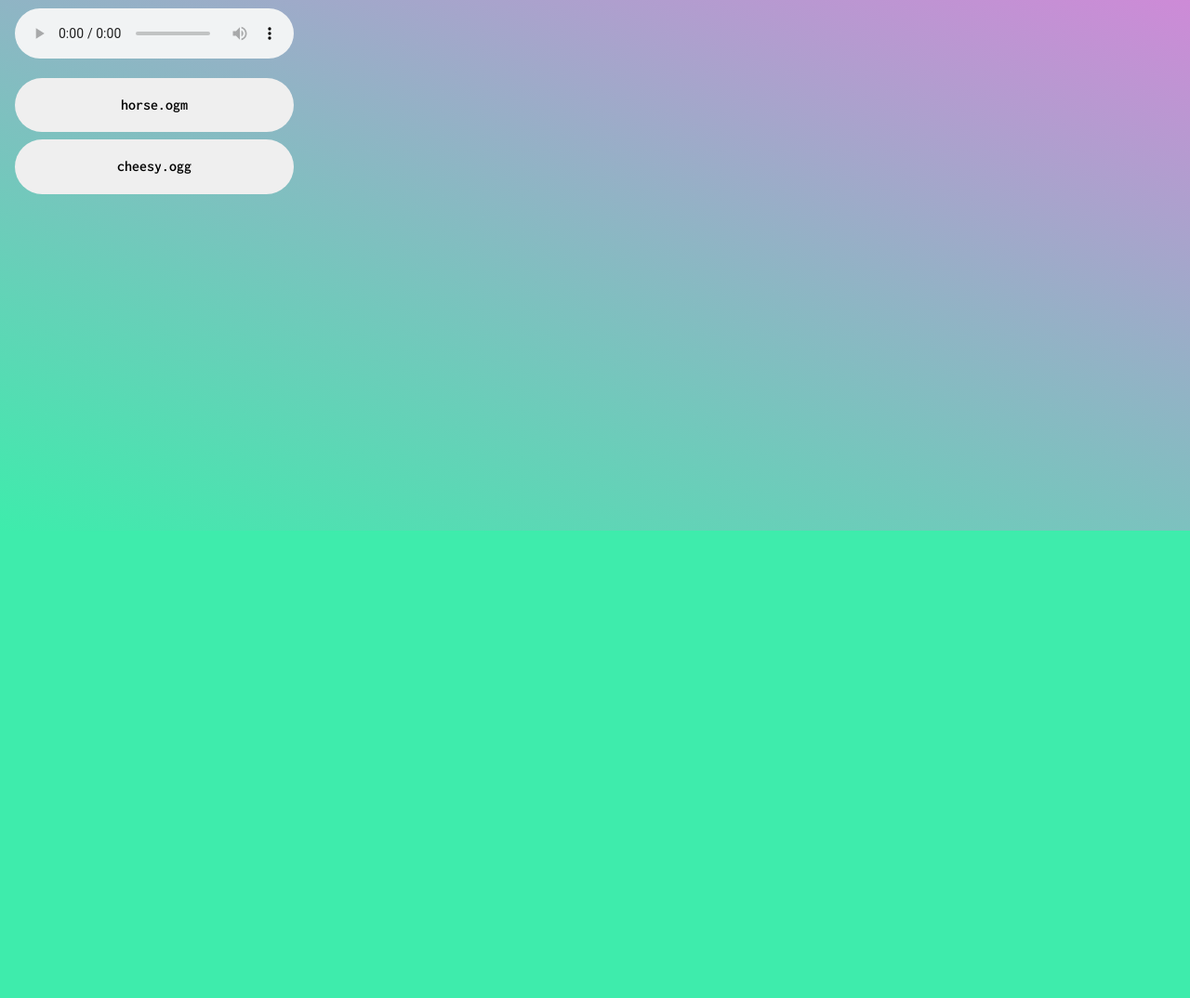
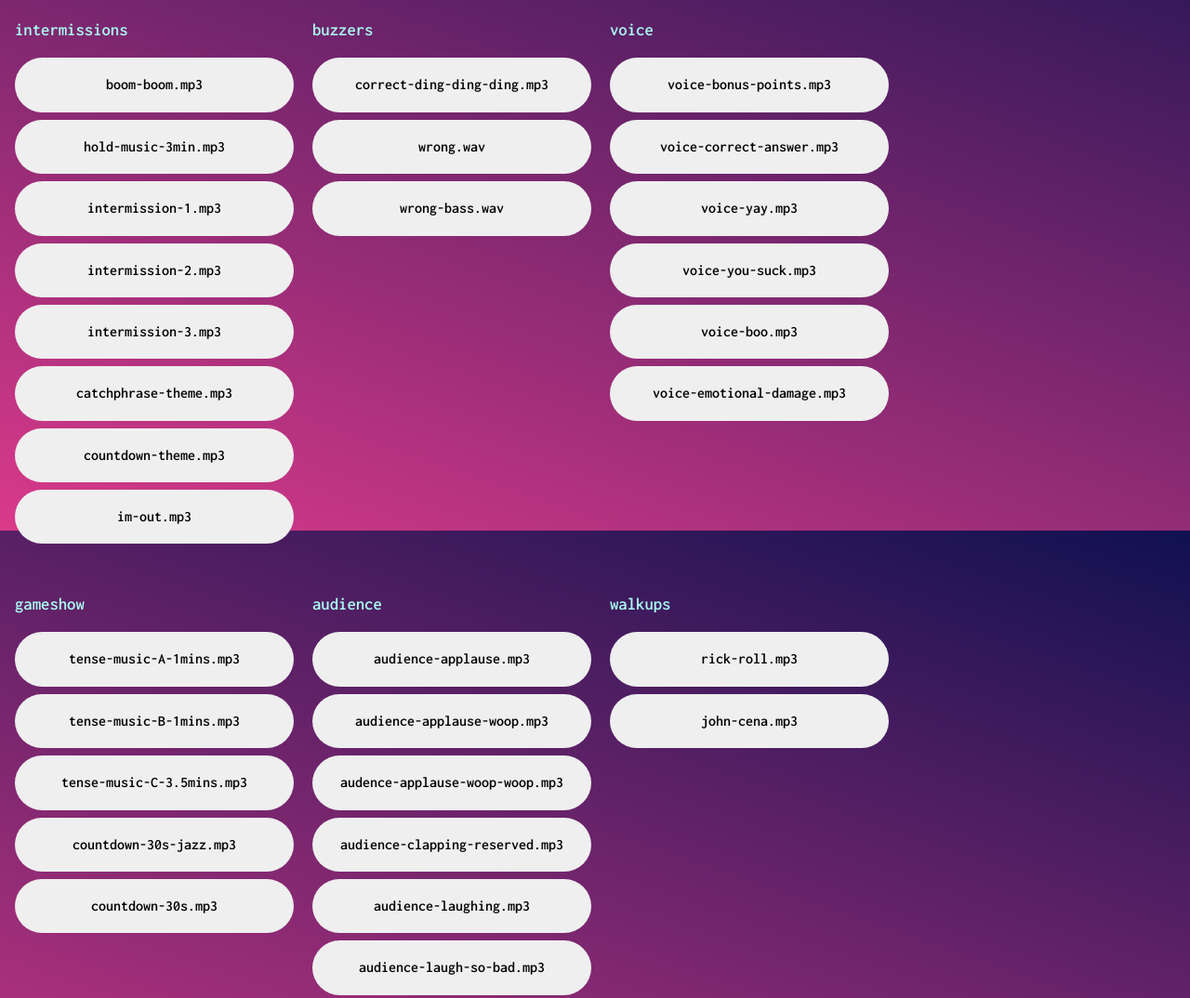
Before and after one commit to garethweaver/soundboard, a plain HTML site: page index.html in a window 1280 px wide. Shown: the part 229-1303 px from the top of the page at 93% size. Before the commit the page ends 800 px from the top, so only its background shows below. Drawn offline with nearby package versions, Linux system fonts and the light colour scheme.

Commit message:
feature(add categories)

```diff
--- a/index.html
+++ b/index.html
@@ -19,7 +19,7 @@
     <audio controls>
       <source src="">
     </audio>
-    <ul></ul>
+    <div class="categories"></div>
     <script src="script.js"></script>
   </div>
 </body>
--- a/script.js
+++ b/script.js
@@ -1,22 +1,93 @@
-var myCanvas = document.createElement('canvas')
+const myCanvas = document.createElement('canvas')
 document.body.appendChild(myCanvas)
 
-var myConfetti = confetti.create(myCanvas, {
+const myConfetti = confetti.create(myCanvas, {
   resize: true,
   useWorker: true
 })
 
-const clips = ['horse.ogm', 'cheesy.ogg']
-const list = document.querySelector('ul')
+const intermissions = [
+  'boom-boom.mp3',
+  'hold-music-3min.mp3',
+  'intermission-1.mp3',
+  'intermission-2.mp3',
+  'intermission-3.mp3',
+  'catchphrase-theme.mp3',
+  'countdown-theme.mp3',
+  'im-out.mp3',
+]
+
+const buzzers = [
+  'correct-ding-ding-ding.mp3',
+  'wrong.wav',
+  'wrong-bass.wav',
+]
+
+const walkups = [
+  'rick-roll.mp3',
+  'john-cena.mp3',
+]
+
+const voice = [
+  'voice-bonus-points.mp3',
+  'voice-correct-answer.mp3',
+  'voice-yay.mp3',
+  'voice-you-suck.mp3',
+  'voice-boo.mp3',
+  'voice-emotional-damage.mp3',
+]
+
+const gameshow = [
+  'tense-music-A-1mins.mp3',
+  'tense-music-B-1mins.mp3',
+  'tense-music-C-3.5mins.mp3',
+  'countdown-30s-jazz.mp3',
+  'countdown-30s.mp3',
+]
+
+const audience = [
+  'audience-applause.mp3',
+  'audience-applause-woop.mp3',
+  'audence-applause-woop-woop.mp3',
+  'audience-clapping-reserved.mp3',
+  'audience-laughing.mp3',
+  'audience-laugh-so-bad.mp3',
+  'audience-laughter-basic.mp3',
+]
+
+const cuts = [
+  'jazzy-cut.mp3',
+  'short-trumpets-hype.mp3',
+  'bob-ross-theme.mp3',
+]
+
+const container = document.querySelector('.categories')
 const player = document.querySelector('audio')
 
-clips.forEach((clip, idx) => {
+const categories = [
+  {title: 'intermissions', clips: intermissions },
+  {title: 'buzzers', clips: buzzers },
+  {title: 'voice', clips: voice },
+  {title: 'gameshow', clips: gameshow },
+  {title: 'audience', clips: audience },
+  {title: 'walkups', clips: walkups },
+  {title: 'cuts', clips: cuts },
+]
+
+categories.forEach((category) => {
+  const cat = document.createElement('div')
+  const title = document.createElement('h3')
+  const list = document.createElement('ul')
+  title.innerText = category.title
+  cat.append(title)
+
+  category.clips.forEach((clip, idx) => {
     const li = document.createElement('li')
     const button = document.createElement('button')
     button.innerText = clip
 
     button.addEventListener('click', e => {
-    player.src = `clips/${e.target.innerText}`
+      player.src = `clips/${category.title}/${e.target.innerText}`
       player.load()
       player.play()
       myConfetti({
@@ -28,3 +99,7 @@ clips.forEach((clip, idx) => {
     li.append(button)
     list.append(li)
   })
+
+  cat.append(list)
+  container.append(cat)
+})
--- a/style.css
+++ b/style.css
@@ -5,8 +5,9 @@ html {
 
 body {
   font-family: 'Inconsolata', monospace;
-  background-color: #3EECAC;
-  background-image: linear-gradient(19deg, #3EECAC 0%, #EE74E1 100%);
+  background-image: linear-gradient(19deg, #da3a8a 0%, #101150 100%);
+  background-repeat: no-repeat;
+  background-attachment: fixed;
 }
 
 .wrapper {
@@ -17,7 +18,7 @@ body {
 
 h1 {
   font-family: 'Fredoka One', sans-serif;
-  font-size:  6em;
+  font-size:  2.5em;
   margin: 0;
   padding: 3rem 0 4rem;
   background: linear-gradient(to right, #FDC0FF 20%, #AAFCF2 40%, #AAFCF2 60%, #FDC0FF 80%);
@@ -30,11 +31,22 @@ h1 {
   animation: shine 2s linear infinite;
 }
 
+h3 {
+  color: #AAFCF2;
+}
+
 @keyframes shine {
   to {
     background-position: 200% center;
   }
 }
+
+.categories {
+  display: flex;
+  flex-wrap: wrap;
+  gap: 20px;
+}
+
 
 ul {
   list-style: none;
@@ -44,6 +56,7 @@ ul {
 li + li {
   margin-top: 0.5em;
 }
+
 
 button {
   padding:  20px;
```
Also changed, not shown: 2 other files. Lines whose indentation alone changed are shown as unchanged.
